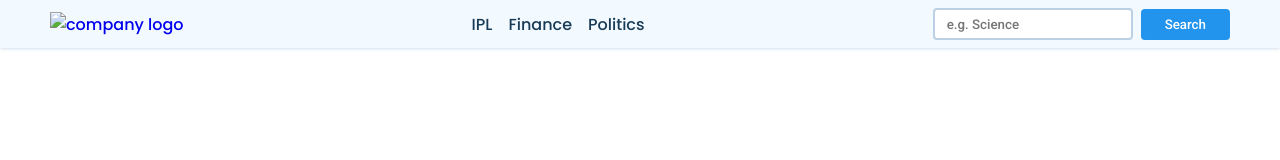
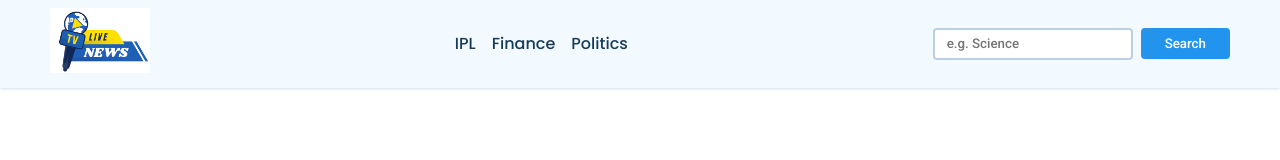
Before and after one commit to Anujjoshi08/News-App, a plain HTML site: page index.html in a window 1280 px wide. Drawn offline with Linux system fonts and the light colour scheme; no server answers.

Commit message:
Update index.html
logo updated

```diff
--- a/index.html
+++ b/index.html
@@ -12,7 +12,7 @@
     <nav>
         <div class="main-nav container flex">
             <a href="#" onclick="reload()" class="company-logo">
-                <img src="Untitled design (1).png" alt="company logo">
+                <img src="Logo-News_app.png" alt="company logo">
             </a>
             <div class="nav-links">
                 <ul class="flex">
```
